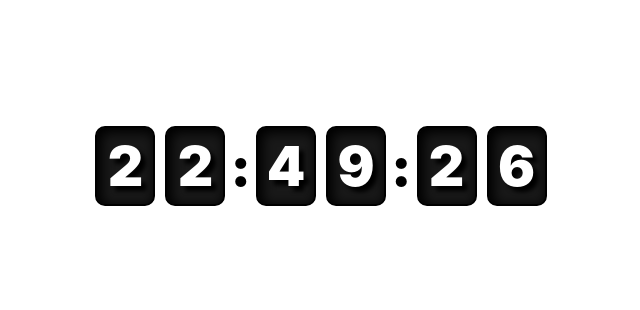
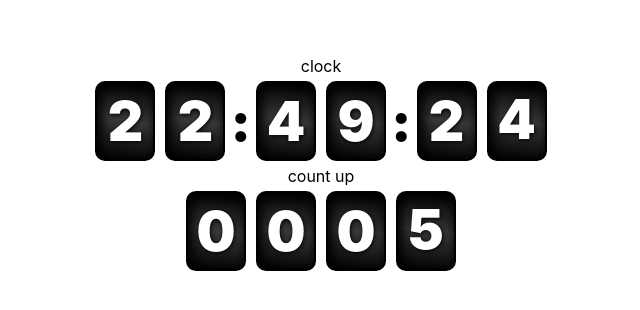
Before and after one commit to moji2002/animated-clock, a Next.js app: page / in a window 1280 px wide. Shown: the part 234-544 px from the top of the page, without its empty margins (319-959 px from the left). Built offline with nearby package versions, Linux system fonts and the light colour scheme.

Commit message:
add count up

```diff
--- /dev/null
+++ b/components/Clock/clock.module.scss
@@ -0,0 +1,7 @@
+.wrapper {
+  display: flex;
+  align-items: center;
+
+  font-size: 55px;
+  font-weight: 900;
+}
--- a/components/clock/index.tsx
+++ b/components/Clock/index.tsx
@@ -1,5 +1,5 @@
 import { memo, useEffect, useState } from "react";
-import ClockCell from "./ClockCell";
+import Odometer from "../Odometer";
 import padWithZeros from "../../utils/padWithZeros";
 import s from "./clock.module.scss";
 
@@ -26,14 +26,14 @@ const Clock = () => {
 
   return (
     <div className={s.wrapper}>
-      <ClockCell value={time["hours"][0]} />
-      <ClockCell value={time["hours"][1]} />
+      <Odometer value={time["hours"][0]} />
+      <Odometer value={time["hours"][1]} />
       <div>:</div>
-      <ClockCell value={time["minutes"][0]} />
-      <ClockCell value={time["minutes"][1]} />
+      <Odometer value={time["minutes"][0]} />
+      <Odometer value={time["minutes"][1]} />
       <div>:</div>
-      <ClockCell value={time["seconds"][0]} />
-      <ClockCell value={time["seconds"][1]} />
+      <Odometer value={time["seconds"][0]} />
+      <Odometer value={time["seconds"][1]} />
     </div>
   );
 };
--- /dev/null
+++ b/components/CountUp/count-up.module.scss
@@ -0,0 +1,7 @@
+.wrapper {
+  display: flex;
+  align-items: center;
+
+  font-size: 55px;
+  font-weight: 900;
+}
--- /dev/null
+++ b/components/CountUp/index.tsx
@@ -0,0 +1,28 @@
+import { memo, useEffect, useState } from "react";
+import Odometer from "../Odometer";
+import padWithZeros from "../../utils/padWithZeros";
+import s from "./count-up.module.scss";
+
+const CountUp = () => {
+  const [count, setCount] = useState("0000");
+
+  const updateCount = () => {
+    setCount((c) => padWithZeros(+c + 1, 4));
+  };
+
+  useEffect(() => {
+    const intervalId = setInterval(updateCount, 1000);
+    return () => clearInterval(intervalId);
+  }, []);
+
+  return (
+    <div className={s.wrapper}>
+      <Odometer value={count[0]} />
+      <Odometer value={count[1]} />
+      <Odometer value={count[2]} />
+      <Odometer value={count[3]} />
+    </div>
+  );
+};
+
+export default memo(CountUp);
--- a/components/clock/ClockCell.tsx
+++ b/components/Odometer/index.tsx
@@ -1,11 +1,11 @@
 import { memo, useEffect, useState } from "react";
-import s from "./clock.module.scss";
+import s from "./odometer.module.scss";
 
 type props = {
   value: string;
 };
 
-const ClockCell = ({ value }: props) => {
+const Odometer = ({ value }: props) => {
   const [prevValue, setPrevValue] = useState("0");
 
   useEffect(() => {
@@ -14,13 +14,13 @@ const ClockCell = ({ value }: props) => {
   }, [value]);
 
   return (
-    <div className={s.cell_outer}>
-      <div className={value !== prevValue ? s.cell_up : ""}>
-        <div className={s.cell_inner}>{prevValue}</div>
-        <div className={s.cell_inner}>{value}</div>
+    <div className={s.outer}>
+      <div className={value !== prevValue ? s.shift : ""}>
+        <div className={s.inner}>{prevValue}</div>
+        <div className={s.inner}>{value}</div>
       </div>
     </div>
   );
 };
 
-export default memo(ClockCell);
+export default memo(Odometer);
--- /dev/null
+++ b/components/Odometer/odometer.module.scss
@@ -0,0 +1,31 @@
+.outer {
+  height: 80px;
+  margin: 5px;
+
+  background: linear-gradient(8deg, #000 0%, #393939 50%, #000 100%);
+  color: #fff;
+
+  box-shadow: inset #000 3px 3px 12px 2px;
+  text-shadow: #000 1px 1px 4px;
+
+  border: 2px solid #000;
+  border-radius: 10px;
+
+  overflow: hidden;
+
+  cursor: default;
+}
+
+.inner {
+  height: 76px;
+  width: 56px;
+
+  display: flex;
+  justify-content: center;
+  align-items: center;
+}
+
+.shift {
+  transition: transform 0.5s cubic-bezier(0.5, 1, 0, 1.1) 0.2s;
+  transform: translateY(-76px);
+}
--- a/components/clock/clock.module.scss
+++ /dev/null
@@ -1,39 +0,0 @@
-.wrapper{
-  display: flex;
-  align-items: center;
-
-  font-size: 55px;
-  font-weight: 900;
-}
-
-.cell_outer {
-  height: 80px;
-  margin: 5px;
-
-  background-color: rgba(0, 0, 0, 0.9);
-  color: #fff;
-
-  box-shadow: inset #000 3px 3px 12px 2px;
-  text-shadow: #000 5px 5px 4px;
-
-  border: 2px solid #000;
-  border-radius: 10px;
-
-  overflow: hidden;
-
-  cursor: default;
-}
-
-.cell_up {
-  transition: transform 0.5s cubic-bezier(.5,1,0,1.1) 0.2s;
-  transform: translateY(-76px);
-}
-
-.cell_inner{
-  height: 76px;
-  width: 56px;
-
-  display: flex;
-  justify-content: center;
-  align-items: center;
-}
--- a/pages/index.tsx
+++ b/pages/index.tsx
@@ -1,19 +1,26 @@
 import type { NextPage } from "next";
 import Head from "next/head";
 import styles from "../styles/Home.module.css";
-import Clock from "../components/clock";
+import Clock from "../components/Clock";
+import CountUp from "../components/CountUp";
 
 const Home: NextPage = () => {
   return (
     <div className={styles.container}>
       <Head>
         <title>Animated Clock</title>
-        <meta name="description" content="Simple animated clock with react that I build in my spare time" />
+        <meta
+          name="description"
+          content="Simple animated clock with react that I build in my spare time"
+        />
         <link rel="icon" href="/favicon.ico" />
       </Head>
 
       <main className={styles.main}>
+        <div>clock</div>
         <Clock />
+        <div>count up</div>
+        <CountUp />
       </main>
     </div>
   );
```
